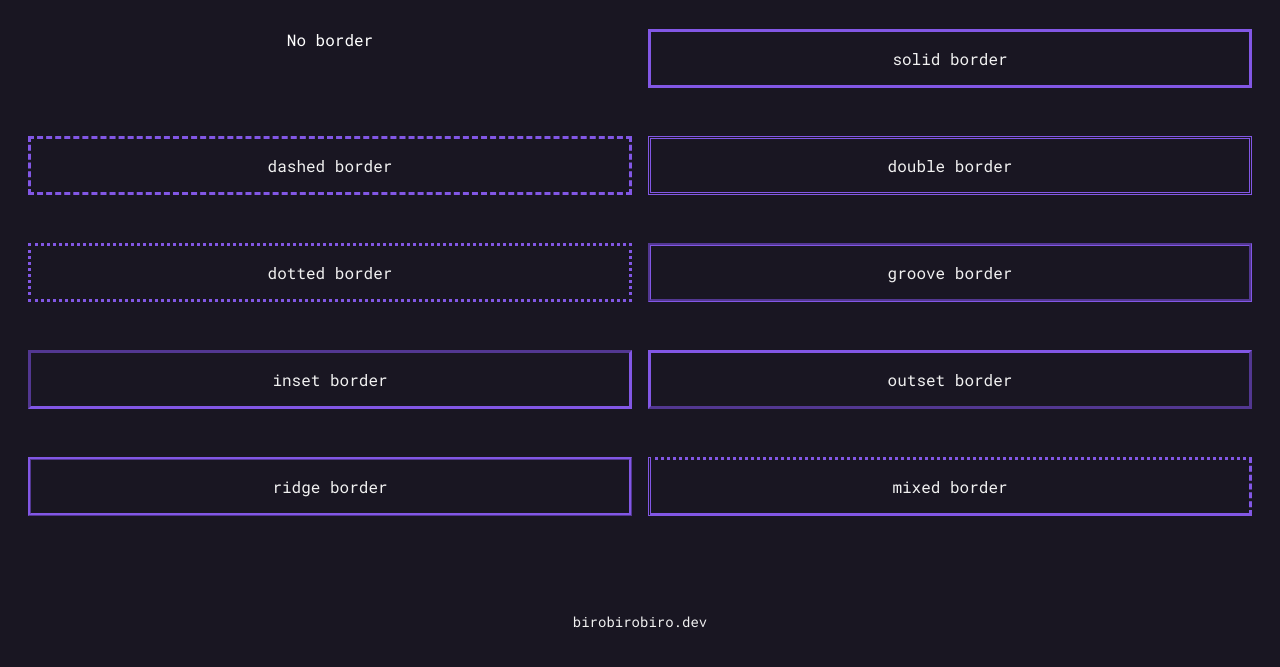
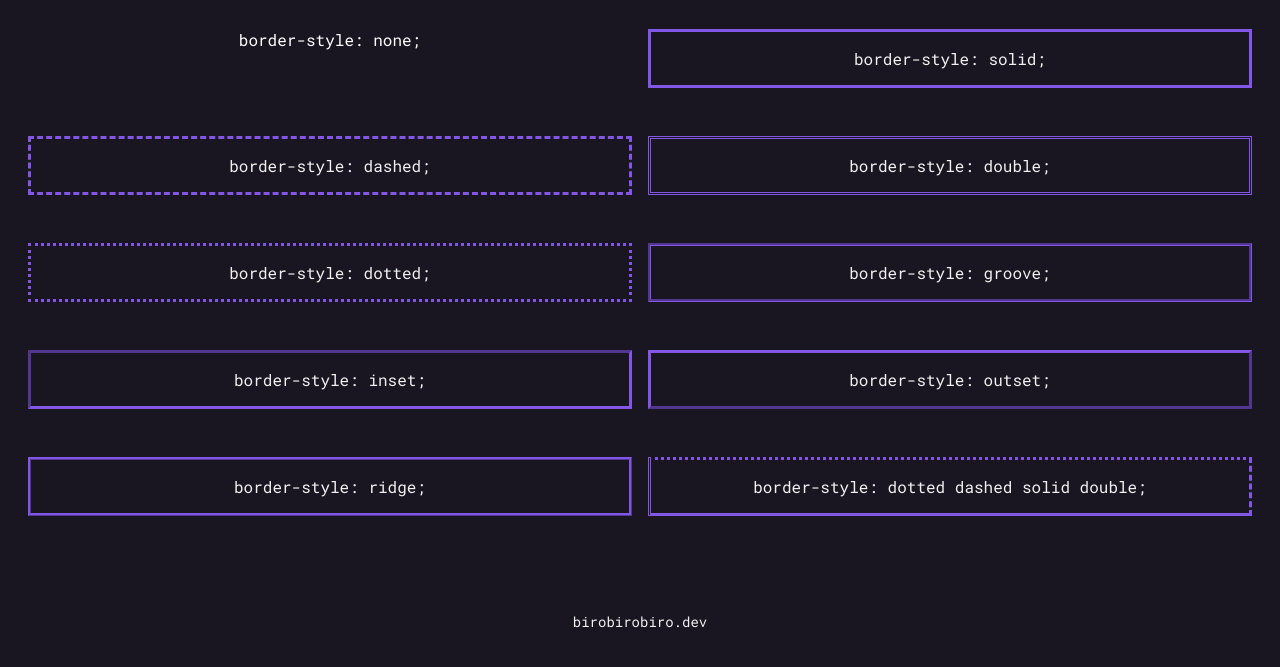
Before and after one commit to birobirobiro/css-border, a plain HTML site: page index.html in a window 1280 px wide. Shown: the part 117-784 px from the top of the page. Drawn offline with Linux system fonts and the light colour scheme.

Commit message:
Site finalizado :rocket:

```diff
--- a/index.html
+++ b/index.html
@@ -18,16 +18,16 @@
   </div>
 
   <div class="borders">
-    <p class="none">No border</p>
-    <p class="solid">solid border</p>
-    <p class="dashed">dashed border</p>
-    <p class="double">double border</p>
-    <p class="dotted">dotted border</p>
-    <p class="groove">groove border</p>
-    <p class="inset">inset border</p>
-    <p class="outset">outset border</p>
-    <p class="ridge">ridge border</p>
-    <p class="mix">mixed border</p>
+    <p class="none">border-style: none;</p>
+    <p class="solid">border-style: solid;</p>
+    <p class="dashed">border-style: dashed;</p>
+    <p class="double">border-style: double;</p>
+    <p class="dotted">border-style: dotted;</p>
+    <p class="groove">border-style: groove;</p>
+    <p class="inset">border-style: inset;</p>
+    <p class="outset">border-style: outset;</p>
+    <p class="ridge">border-style: ridge;</p>
+    <p class="mix">border-style: dotted dashed solid double;</p>
   </div>
 
   <footer>
```
